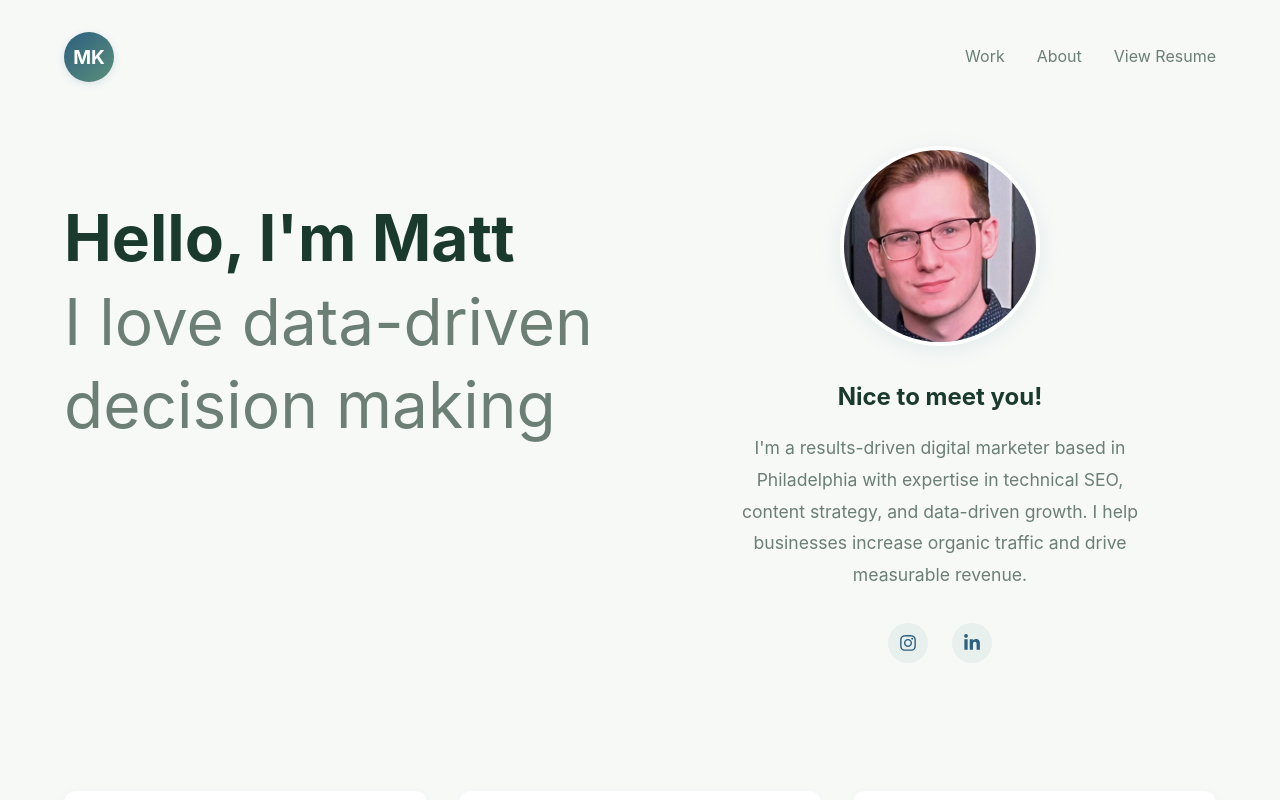
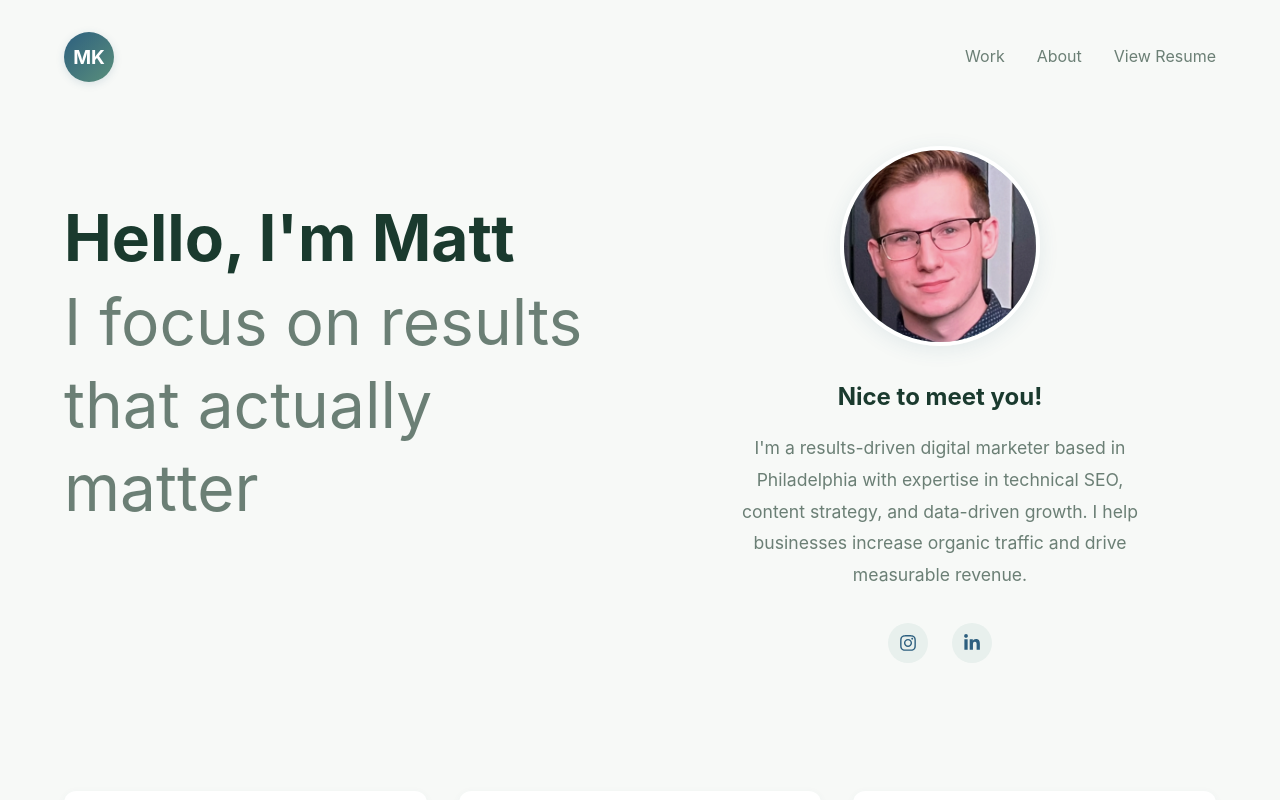
Before and after one commit to mattkeller1/portfolio-site, a React (Vite) app: page / in a window 1280 px wide. Shown: the top 800 px of the page. Built offline with nearby package versions, Linux system fonts and the light colour scheme.

Commit message:
Updated home page hero

```diff
--- a/src/pages/Home.jsx
+++ b/src/pages/Home.jsx
@@ -7,8 +7,8 @@ import { FaInstagram, FaLinkedinIn } from 'react-icons/fa';
 function Home() {
   const animatedPhrases = [
     "I've helped 50+ companies grow organically",
-    'I love data-driven decision making',
-    "I'm passionate about technical SEO",
+    'I focus on results that actually matter',
+    "I'm passionate about helping businesses grow",
   ];
 
   const featuredStudies = caseStudies.slice(0, 3);
```
